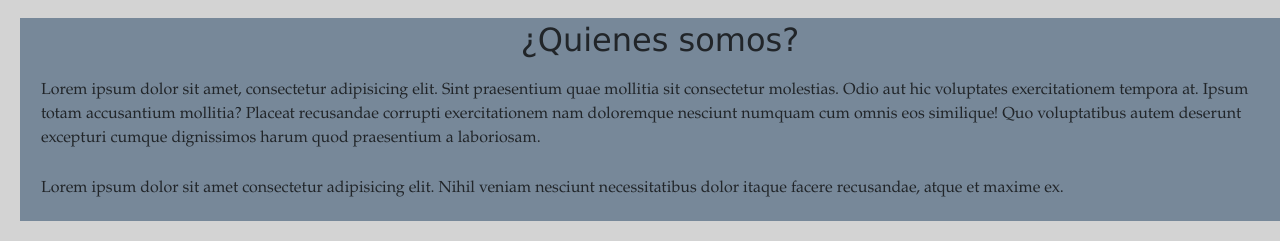
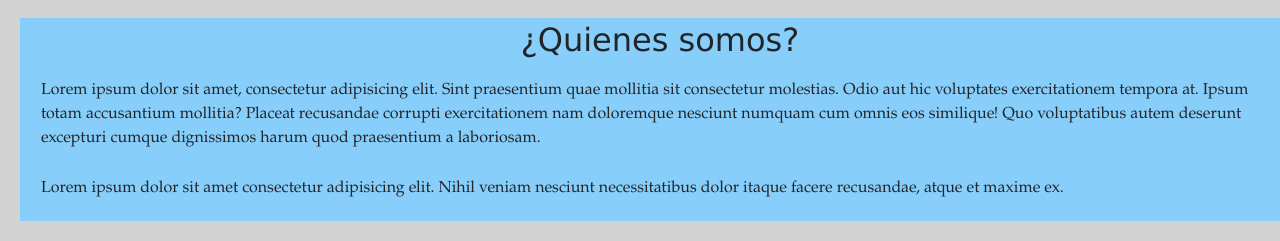
Before and after one commit to victorsanchez10/PreEntrega2Sanchez, a plain HTML site: page index.html in a window 1280 px wide. Shown: the part 1046-1287 px from the top of the page. Drawn offline with nearby package versions, Linux system fonts and the light colour scheme.

Commit message:
cambio en color de footer

```diff
--- a/style.css
+++ b/style.css
@@ -19,7 +19,7 @@ body {
     background-color: lightgrey;
 }
 footer {
-    background-color: lightslategrey;
+    background-color: lightskyblue;
     width: 100%;
     margin: 20px;
     padding: 3px;
```
